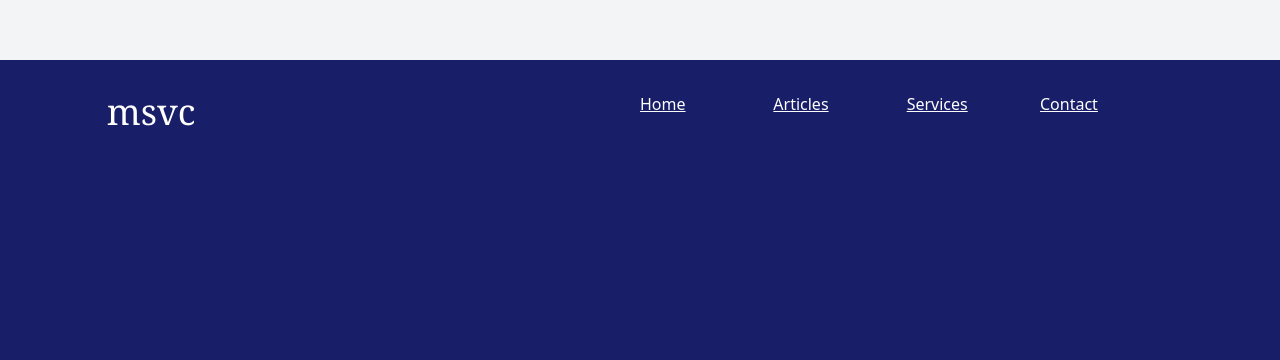
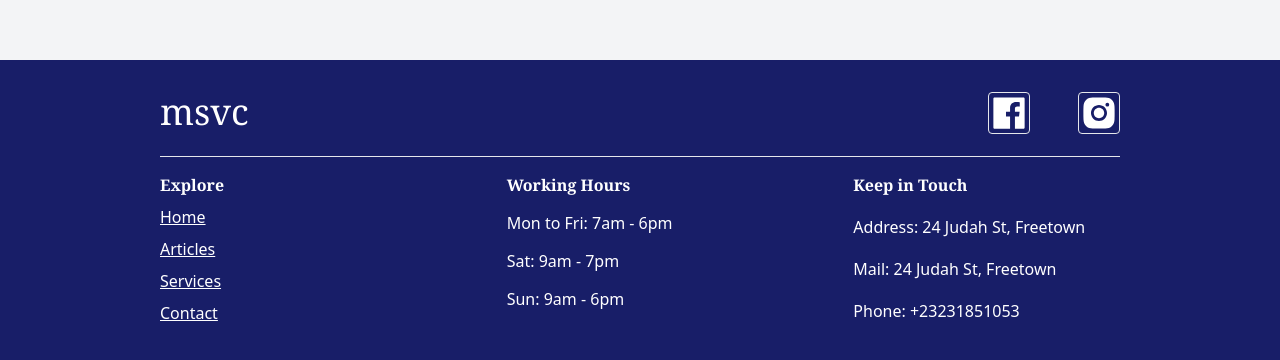
Before and after one commit to Judah40/MSVC, a Next.js app: page / in a window 1280 px wide. Shown: the part 3671-4031 px from the top of the page. Built offline with nearby package versions, Linux system fonts and the light colour scheme.

Commit message:
footer complete

```diff
--- a/src/components/Footer/page.tsx
+++ b/src/components/Footer/page.tsx
@@ -1,55 +1,102 @@
-import NavLinks from '@/app/NavLinks'
-import Link from 'next/link'
-import React from 'react'
-
+import NavLinks from "@/app/NavLinks";
+import Link from "next/link";
+import React from "react";
+import { AiFillFacebook, AiFillInstagram } from "react-icons/ai";
 function Footer() {
   return (
-    <div className='background-main h-96 w-full grid grid-cols-1 place-items-center'>
-      <div className='h-80 w-10/12  grid grid-cols-2'>
-
-        <div>
-
+    <div className="background-main h-[500px] md:h-96 w-full flex justify-center pt-8 content-center">
+      <div className="h-60 w-9/12  gap-4  flex flex-col ">
+        <div className="grid grid-cols-2  h-12">
           <Link href={"/"} prefetch={false}>
             <h1 className="font-serif text-4xl text-white">msvc</h1>
           </Link>
 
-        <Link href={"facebook.com"}>
-
+          <div className=" flex flex-1 justify-end gap-12">
+            <Link href={"https://facebook.com"}>
+              <div className=" border rounded ">
+                <AiFillFacebook className="w-10 h-10 text-white" />
+              </div>
+            </Link>
+            <Link href={"https://instagram.com"}>
+              <div className=" border rounded ">
+                <AiFillInstagram className="w-10 h-10 text-white" />
+              </div>
             </Link>
           </div>
-        <div className='grid grid-cols-2 md:grid-cols-4'>
+        </div>
+
+        <hr />
+        <div className="grid grid-cols-2 md:grid-cols-3  gap-8 md:gap-20">
+          {/* Navigation bar  */}
+          <div className="grid gap-2 ">
+            <h1 className=" text-white font-serif font-semibold">Explore</h1>
             <div>
-                <Link href={"/"}
-
-                style={{color:"white", textDecoration:"underline"}}>
+              <Link
+                href={"/"}
+                style={{ color: "white", textDecoration: "underline" }}
+              >
                 Home
               </Link>
             </div>
             <div>
-                <Link href={"/"}
-                style={{color:"white", textDecoration:"underline"}}
+              <Link
+                href={"/"}
+                style={{ color: "white", textDecoration: "underline" }}
               >
                 Articles
               </Link>
             </div>
             <div>
-                <Link href={"/"}
-                style={{color:"white", textDecoration:"underline"}}
+              <Link
+                href={"/"}
+                style={{ color: "white", textDecoration: "underline" }}
               >
                 Services
               </Link>
             </div>
             <div>
-                <Link href={"/"}
-                style={{color:"white", textDecoration:"underline"}}
+              <Link
+                href={"/"}
+                style={{ color: "white", textDecoration: "underline" }}
               >
                 Contact
               </Link>
             </div>
           </div>
+
+          {/* Workinh Hours */}
+
+          <div className="grid grid-cols-1">
+            <h1 className="text-white font-semibold  font-serif">
+              Working Hours{" "}
+            </h1>
+
+            <p className="text-white">Mon to Fri: 7am - 6pm</p>
+            <p className="text-white">Sat: 9am - 7pm </p>
+            <p className="text-white">Sun: 9am - 6pm </p>
+          </div>
+          {/* Contact */}
+
+          <div className="gap-4 grid">
+            <h1 className="text-white font-semibold  font-serif">
+              Keep in Touch
+            </h1>
+
+            <p className="text-white">
+              <span className="font-medium">Address</span>: 24 Judah St,
+              Freetown
+            </p>
+            <p className="text-white">
+              <span className="font-medium">Mail</span>: 24 Judah St, Freetown
+            </p>
+            <p className="text-white">
+              <span className="font-medium">Phone</span>: +23231851053
+            </p>
           </div>
         </div>
-  )
+      </div>
+    </div>
+  );
 }
 
-export default Footer
+export default Footer;
```
Lines whose indentation alone changed are shown as unchanged.
